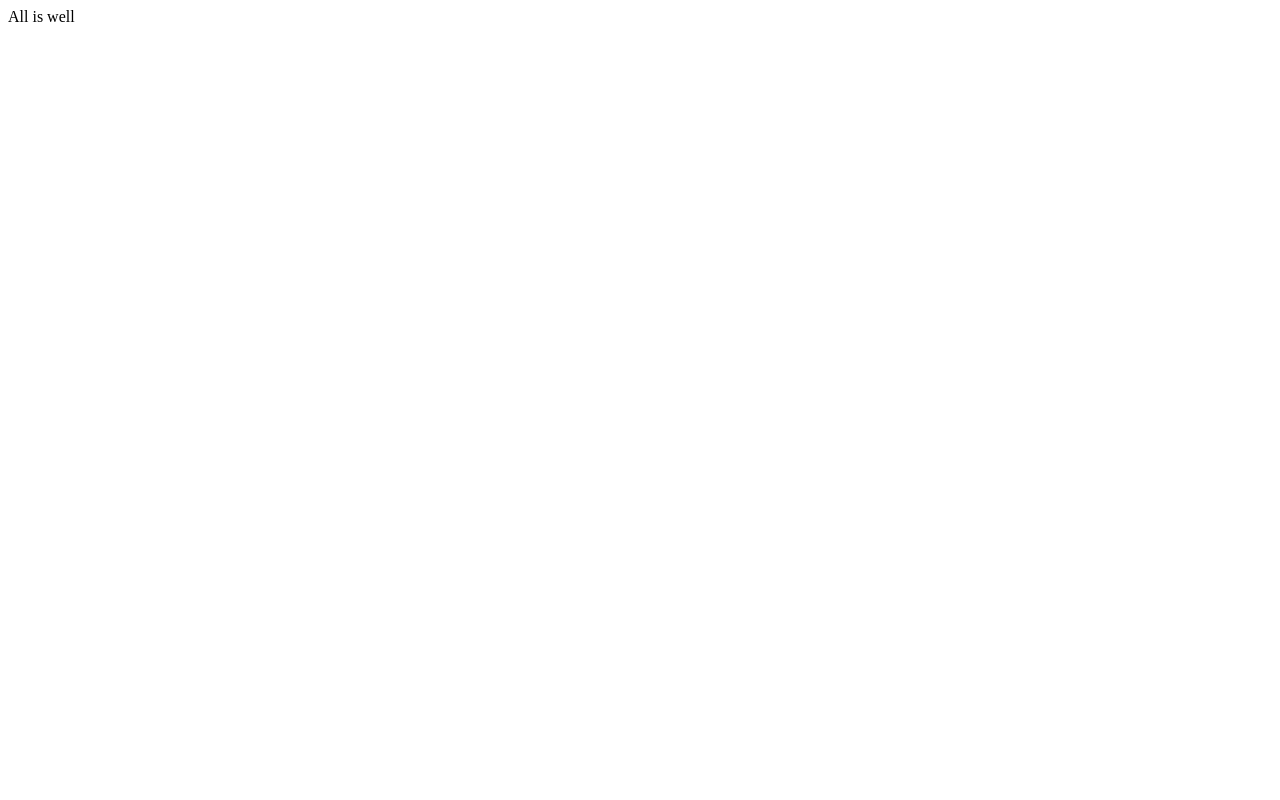
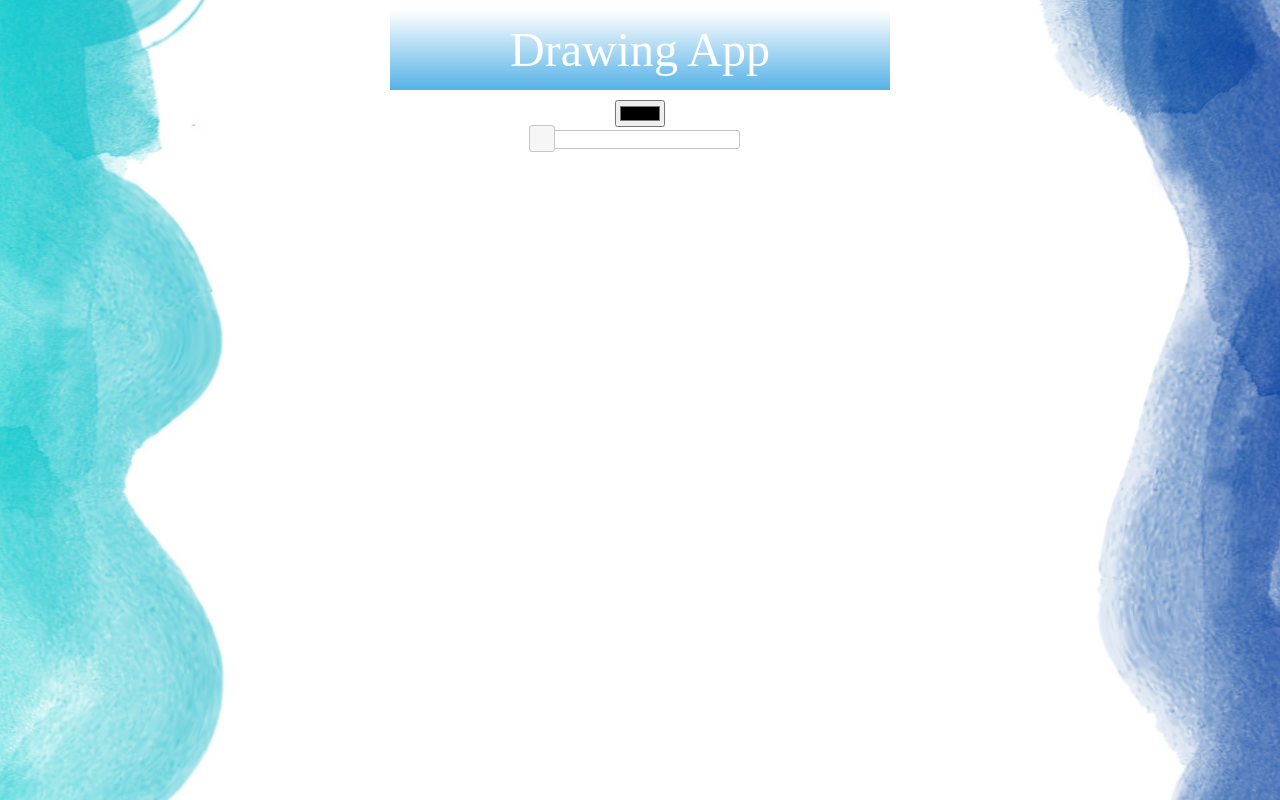
Before and after one commit to kskannandotwin/8.drawing-app-jQuery-jQeryUI-HTML5Canvas-, a plain HTML site: page index.html in a window 1280 px wide. Drawn offline with nearby package versions, Linux system fonts and the light colour scheme.

Commit message:
04.02.2023
224. app skeleton and decoration 1 has completed

```diff
--- a/index.html
+++ b/index.html
@@ -1,11 +1,34 @@
 <!DOCTYPE html>
 <html lang="en">
+
 <head>
     <meta charset="UTF-8">
     <meta name="viewport" content="width=device-width, initial-scale=1.0">
     <title>Drawing App</title>
+    <link rel="stylesheet" href="https://ajax.googleapis.com/ajax/libs/jqueryui/1.11.4/themes/start/jquery-ui.css">
+    <link rel="stylesheet" href="styling.css">
 </head>
+
 <body>
-    All is well
+    <!-- title -->
+    <div id="header">Drawing App</div>
+
+    <div id="inputContainer">
+        <!-- color -->
+        <div class="input" id="colorInput">
+            <input type="color" listid="paintColor">
+        </div>
+
+        <!-- size -->
+        <div></div>
+        <div class="input">
+            <div id="slider"></div>
+        </div>
+    </div>
+
+    <script src="https://ajax.googleapis.com/ajax/libs/jquery/1.11.3/jquery.min.js"></script>
+    <script src="https://ajax.googleapis.com/ajax/libs/jqueryui/1.11.4/jquery-ui.min.js"></script>
+    <script src="javascript.js"></script>
 </body>
+
 </html>
--- /dev/null
+++ b/javascript.js
@@ -0,0 +1,3 @@
+$(function() {
+    $('#slider').slider();
+});
--- /dev/null
+++ b/styling.css
@@ -0,0 +1,29 @@
+/* center all elements and add background image */
+body {
+    text-align: center;
+    background: url(images/paintbg.jpg) center center fixed;
+    background-size: cover;
+}
+
+/* title */
+#header {
+    background: linear-gradient(white, rgba(67, 169, 228, 0.9));
+    height: 80px;
+    width: 500px;
+    margin: 10px auto;
+    font-size: 3em;
+    color: #fff;
+    line-height: 80px;
+}
+
+/* inputs container */
+#inputContainer {
+    width: 200px;
+    margin: 0 auto;
+}
+
+/* color input, line thickness, slider */
+.input {
+    height: 30px;
+    font-size: 1.3em;
+}
```
Also changed, not shown: images/paintbg.jpg (added), 1 other file.
